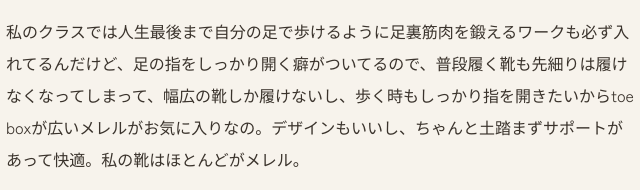
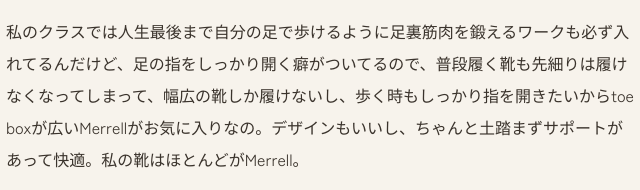
Before and after one commit to mmchch/kurashi-museum, an Astro site: page /stories/merrell-shoes/ in a window 1280 px wide. Shown: the part 426-616 px from the top of the page, 318-958 px from the left. Built offline with nearby package versions, Linux system fonts and the light colour scheme; Astro itself is replaced by a stand-in of ours; a web font is replaced by a local one.

Commit message:
Merrellの表記をアルファベットに統一
Co-Authored-By: Claude Opus 5.5 <noreply@anthropic.com>
Claude-Session: https://claude.ai/code/session_01CeE36VBH4GzFJzbozuXeQL

```diff
--- a/src/content/cards/merrell-shoes.md
+++ b/src/content/cards/merrell-shoes.md
@@ -11,7 +11,7 @@ page: true
 
 紫の靴は足先toe boxが幅広な靴が多いMerrellの登山靴。軽登山用なので近所の眺めが良い高台へ行く時や、山の中腹にある神社に行く時に履く。
 
-私のクラスでは人生最後まで自分の足で歩けるように足裏筋肉を鍛えるワークも必ず入れてるんだけど、足の指をしっかり開く癖がついてるので、普段履く靴も先細りは履けなくなってしまって、幅広の靴しか履けないし、歩く時もしっかり指を開きたいからtoe boxが広いメレルがお気に入りなの。デザインもいいし、ちゃんと土踏まずサポートがあって快適。私の靴はほとんどがメレル。
+私のクラスでは人生最後まで自分の足で歩けるように足裏筋肉を鍛えるワークも必ず入れてるんだけど、足の指をしっかり開く癖がついてるので、普段履く靴も先細りは履けなくなってしまって、幅広の靴しか履けないし、歩く時もしっかり指を開きたいからtoe boxが広いMerrellがお気に入りなの。デザインもいいし、ちゃんと土踏まずサポートがあって快適。私の靴はほとんどがMerrell。
 
 Merrellの実店舗は九州にはなく、Amazonで見つけていた型を試着したいなーと思っていたら丁度、夜行バスで行った大阪の梅田エリアの商業施設をフラフラ気が向くまま歩いていたら、たまたまMerrellの店にあったので早速試着。ピッタリだったけど、アマゾンが安かったので、帰ってからAmazonで買った。
 
```
